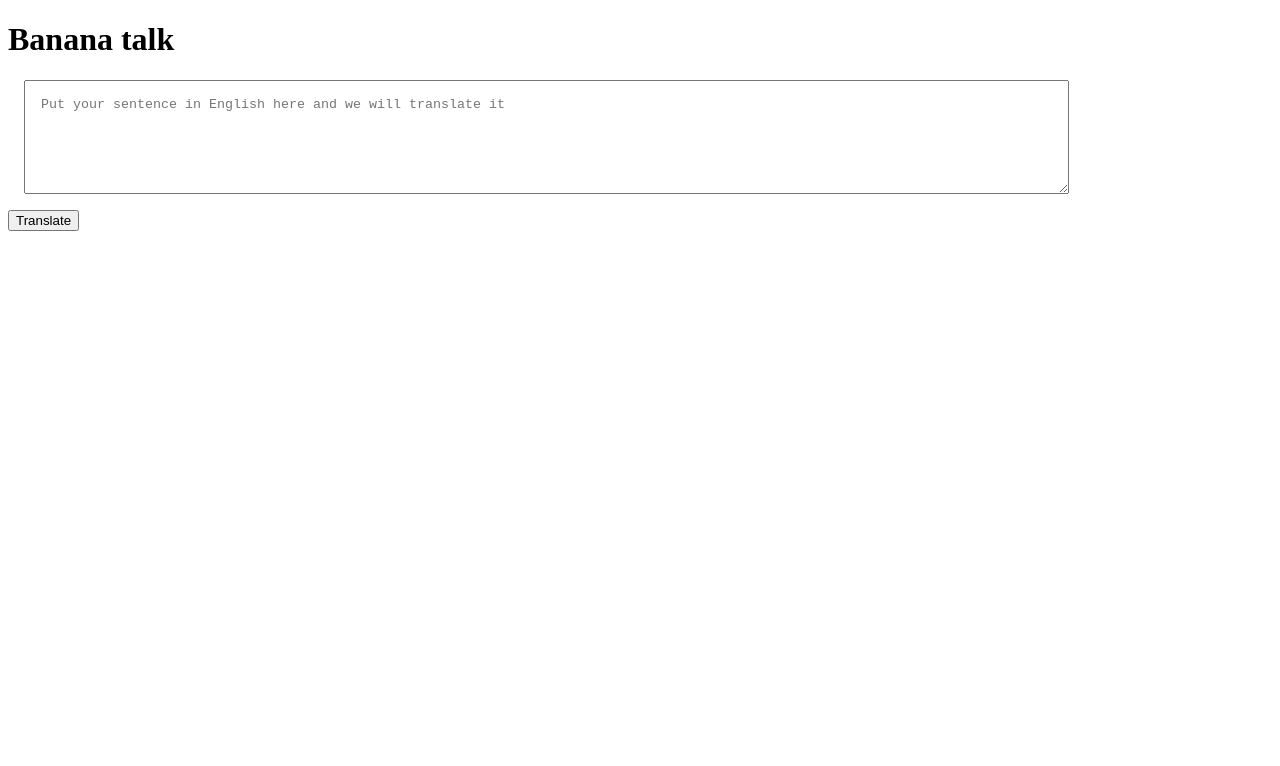
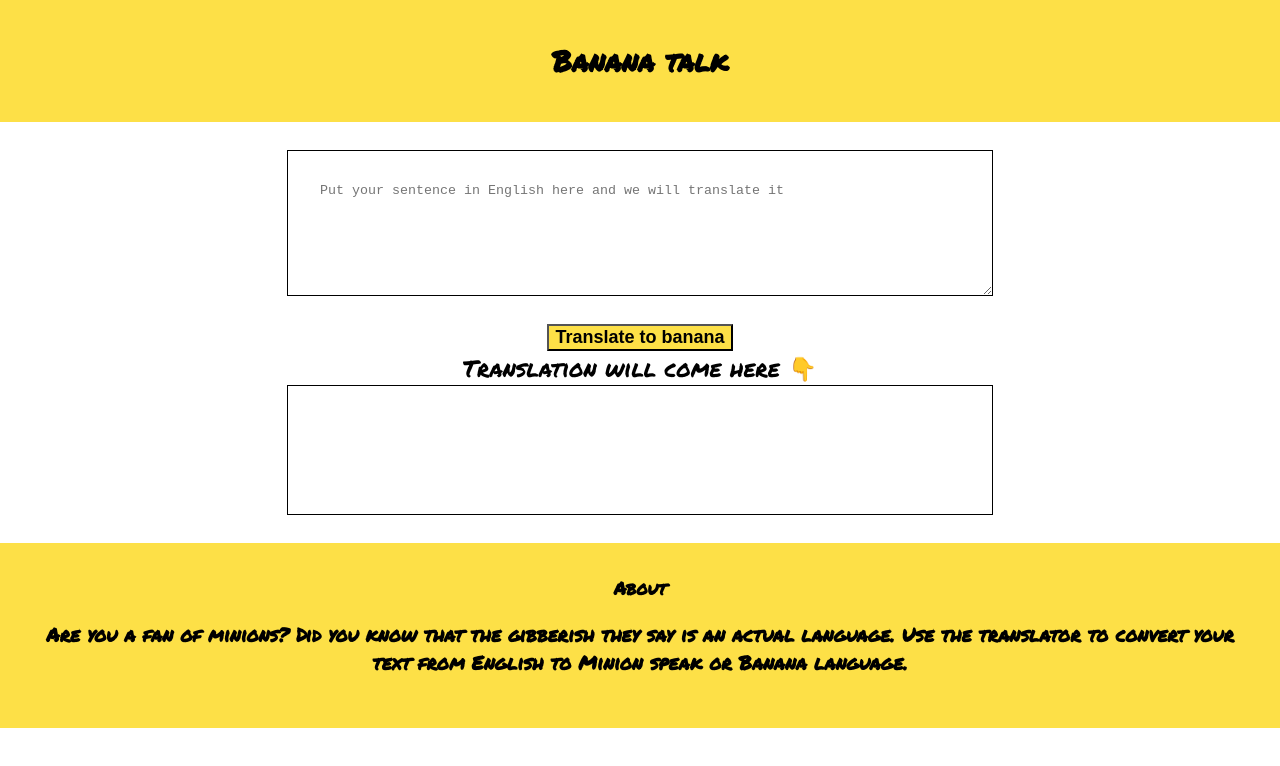
Before and after one commit to HarshitDeveloperr/banana-talk, a plain HTML site: page index.html in a window 1280 px wide. Drawn offline with Linux system fonts and the light colour scheme.

Commit message:
updated CSS
added some new css features

```diff
--- a/app.js
+++ b/app.js
@@ -1,11 +1,33 @@
 var btnTranslate = document.querySelector("#btn-translate");
 var txtInput = document.querySelector("#txt-input");
+var outputDiv = document.querySelector("#output");
 
 console.log(txtInput);
 
+// var serverUrl = "https://lessonfourapi.tanaypratap.repl.co/translate/yoda.json";
+
+var serverUrl="https://api.funtranslations.com/translate/minion.json";
+
+
+
+function getTranslationUrl(text){
+    return serverUrl + "?" + "text= "+ text;
+}
+
+
 function clickHandler(){
-    console.log("clicked!");
-    console.log("input",txtInput.value);
+
+
+  var inputTxt = txtInput.value ; // taking input
+
+  // calling server for processing
+  fetch(getTranslationUrl(inputTxt))
+    .then( response => response.json())
+    .then(json => {
+        var translatedText = json.contents.translated;
+        outputDiv.innerText = translatedText;  // output
+    })
+
 }
 
 btnTranslate.addEventListener("click",clickHandler);
--- a/index.html
+++ b/index.html
@@ -6,25 +6,71 @@
     <meta name="viewport" content="width=device-width, initial-scale=1.0">
     <title>Banana Speak</title>
 
+    <link href="style.css" rel="stylesheet" />
     <style>
         textarea{
-        width: 80%;
+         border: 1px solid black;
         height: 10vh;
+        width:50%;
         display: block;
-        margin: 1rem;
-        padding: 1rem;
+        margin: auto;
+        padding: 2rem;
         }
-    </style>
+
+
+
+
+    #output{
+
+
+         border: 1px solid black;
+        height: 8vh;
+        width:50%;
+        display: block;
+        margin: auto;
+        padding: 2rem;
+
+
+    }
+</style>
 
 </head>
 <body>
-    <h1>Banana talk</h1>
+
+  <nav class="navigation container">
+    <div class="nav-brand"> <h1>Banana talk</h1></div>
+
+
+
+  </nav>
+  <br>
     <textarea id="txt-input"
     placeholder="Put your sentence in English here and we will translate it"></textarea>
+    <br>
 
- <button id="btn-translate">Translate</button>
+
+ <button class="button" id="btn-translate">Translate to banana</button>
+
+
+ <div style="font-size: larger; text-align: center;"> Translation will come here 👇</div>
+ <div id="output"></div>
 
     <script src="app.js" type="text/JavaScript"></script>
 
+<br>
+
+
+  <footer class="footer">
+    <div
+    class="footer-header">About</div>
+
+    <p style="color:black;">
+       <strong> Are you a fan of minions? Did you know that the gibberish
+        they say is an actual language. Use the translator to convert
+        your text from English to Minion speak or Banana language.</strong>
+    </p>
+
+  </footer>
+
 </body>
 </html>
--- /dev/null
+++ b/style.css
@@ -0,0 +1,61 @@
+@import url('https://fonts.googleapis.com/css2?family=Montserrat&family=Permanent+Marker&display=swap');
+
+:root {
+    --primary-color: #fde047;
+    --off-white:#f3f4f6;
+    --dark-gray: #6b7280;
+}
+
+body{
+    margin: 0;
+    font-family: 'Montserrat', sans-serif;
+font-family: 'Permanent Marker', cursive;
+font-size: larger;
+}
+
+
+/** navigation **/
+
+.navigation{
+    background-color: var(--primary-color);
+    color: white;
+    padding: 1rem;
+   /* border-bottom-left-radius: 1rem; */
+}
+
+.navigation .nav-brand{
+ font-weight: bold;
+ text-align: center;
+ color: black;
+
+}
+
+
+/* footer */
+
+.footer {
+    background-color: var(--primary-color);
+    padding:  2rem ;
+    text-align: center;
+    color: white;
+   /* border-top-right-radius: 1rem ; */
+}
+
+
+.footer .footer-header{
+    text-align: center;
+    font-weight: bold;
+    font-size: large;
+    color: black;
+}
+
+
+
+.button{
+    background-color: var(--primary-color);
+    font-size: large;
+    font-weight:bold;
+    margin: auto;
+    display: flex;
+
+}
```
